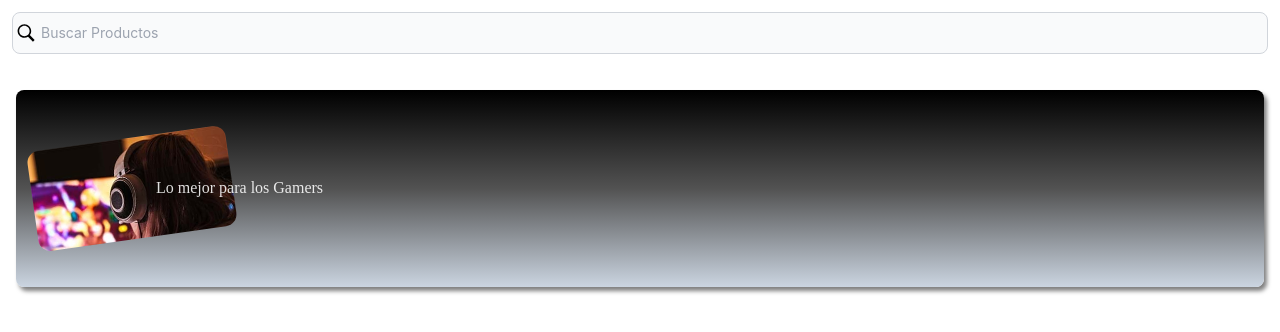
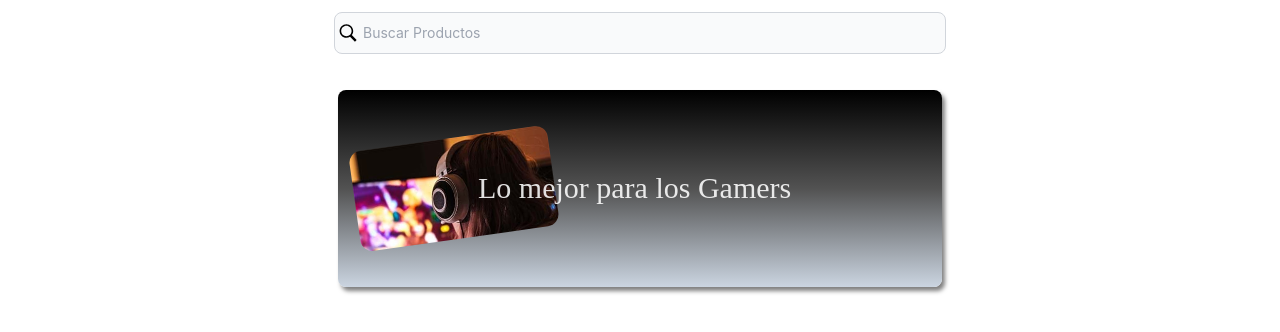
Before and after one commit to DavidRiveraArtero/BCD_Shop, a React app: page / in a window 1280 px wide. Shown: the top 332 px of the page. Built offline with nearby package versions, Linux system fonts and the light colour scheme; the HTML template or start-up script is replaced by a standard one; a web font is replaced by a local one.

Commit message:
responsive version phone

```diff
--- a/src/components/Home/home.jsx
+++ b/src/components/Home/home.jsx
@@ -7,7 +7,7 @@ export function Home (){
             <InputP />
             <Link to="/element"  className="sectionGamer rounded-lg m-4 pb-12 pt-12 bg-gradient-to-b from-black via-neutral-600 to-slate-300 flex flex-row items-center">
                 <div className="box_img ml-4"/>
-                <h2 className=" absolute max-sm:text-3xl  max-sm:w-[200px] ml-[140px]">Lo mejor para los Gamers</h2>
+                <h2 className=" absolute text-3xl  max-sm:w-[200px] ml-[140px]">Lo mejor para los Gamers</h2>
             </Link>
 
         </>
--- a/src/index.css
+++ b/src/index.css
@@ -21,3 +21,10 @@
 body{
   background-color: white;
 }
+
+@media (min-width: 636px) {
+  body{
+    width: 636px;
+    margin: 0% auto;
+  }
+}
```
